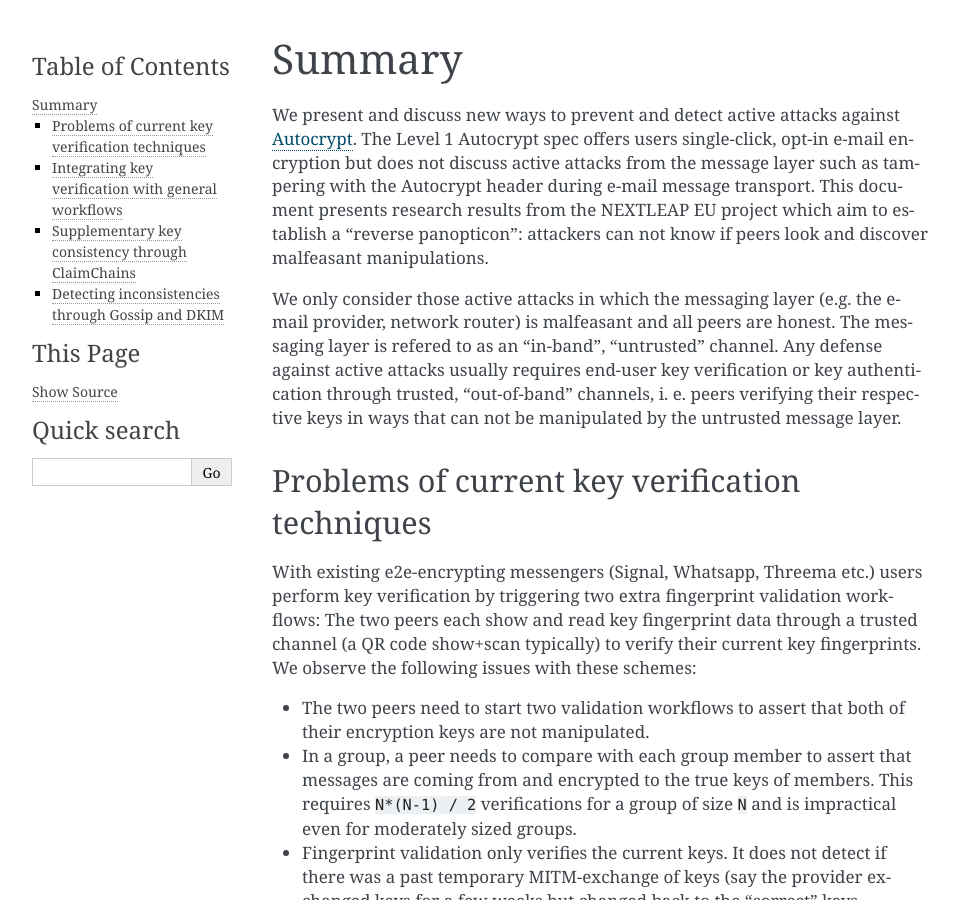
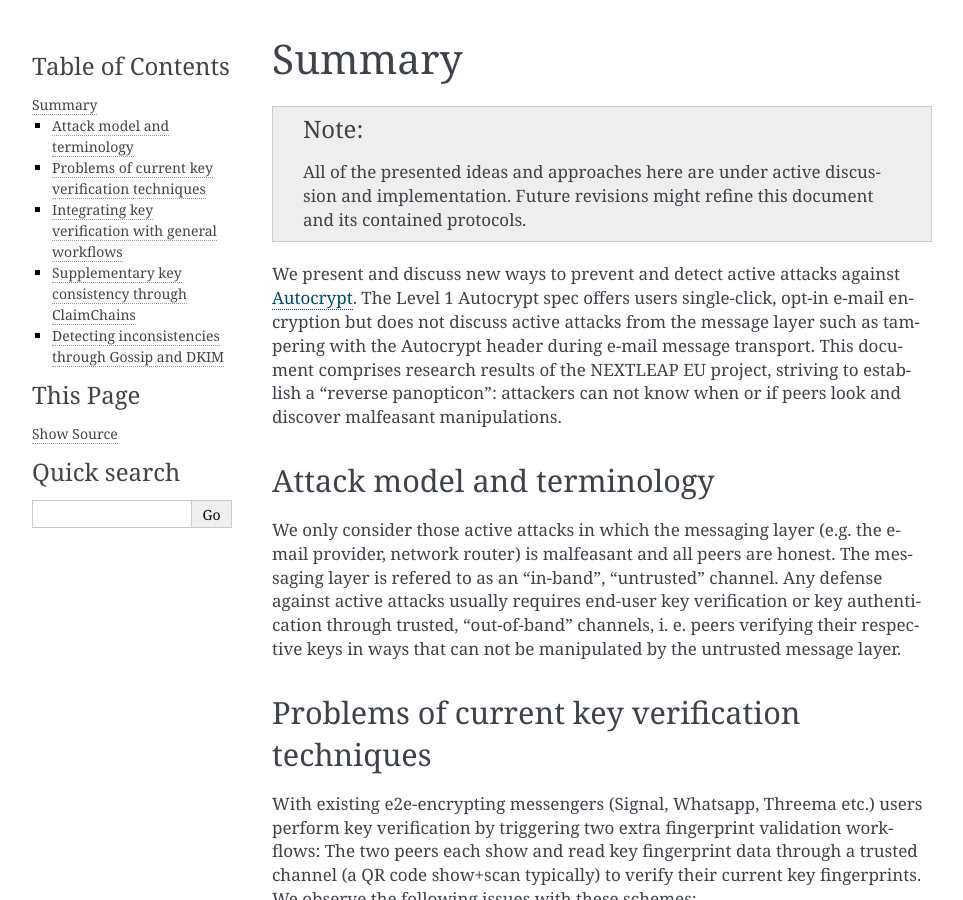
Before and after one commit to nextleap-project/countermitm, a Sphinx documentation site: the page built from source/summary.rst, in a window 1280 px wide and 900 px high. Shown: the whole window, without its empty margins (148-1111 px from the left). Built offline with Sphinx 7.4.7, drawn with Linux system fonts in a browser that asks for light colours; some of the changed text lies outside the part shown.

Commit message:
make attack model into a headline in the summary

```diff
--- a/source/summary.rst
+++ b/source/summary.rst
@@ -1,5 +1,11 @@
 Summary
 =======
+
+.. note::
+
+    All of the presented ideas and approaches here are under active
+    discussion and implementation.  Future revisions might refine
+    this document and its contained protocols.
 
 We present and discuss new ways to prevent and detect active
 attacks against Autocrypt_. The Level 1 Autocrypt spec
@@ -7,9 +13,13 @@ offers users single-click, opt-in e-mail encryption but does
 not discuss active attacks
 from the message layer such as tampering
 with the Autocrypt header during e-mail message transport.
-This document presents research results from the NEXTLEAP EU project
-which aim to establish a "reverse panopticon": attackers can not know
-if peers look and discover malfeasant manipulations.
+This document comprises research results of the NEXTLEAP EU project,
+striving to establish a "reverse panopticon": attackers can not know
+when or if peers look and discover malfeasant manipulations.
+
+
+Attack model and terminology
+++++++++++++++++++++++++++++
 
 We only consider those active attacks in which the messaging layer (e.g.
 the e-mail provider, network router) is malfeasant and all peers are honest.
```
Also changed, not shown: other parts of source/summary.rst (+0 -6 lines), source/new.rst (+8 -2 lines).
